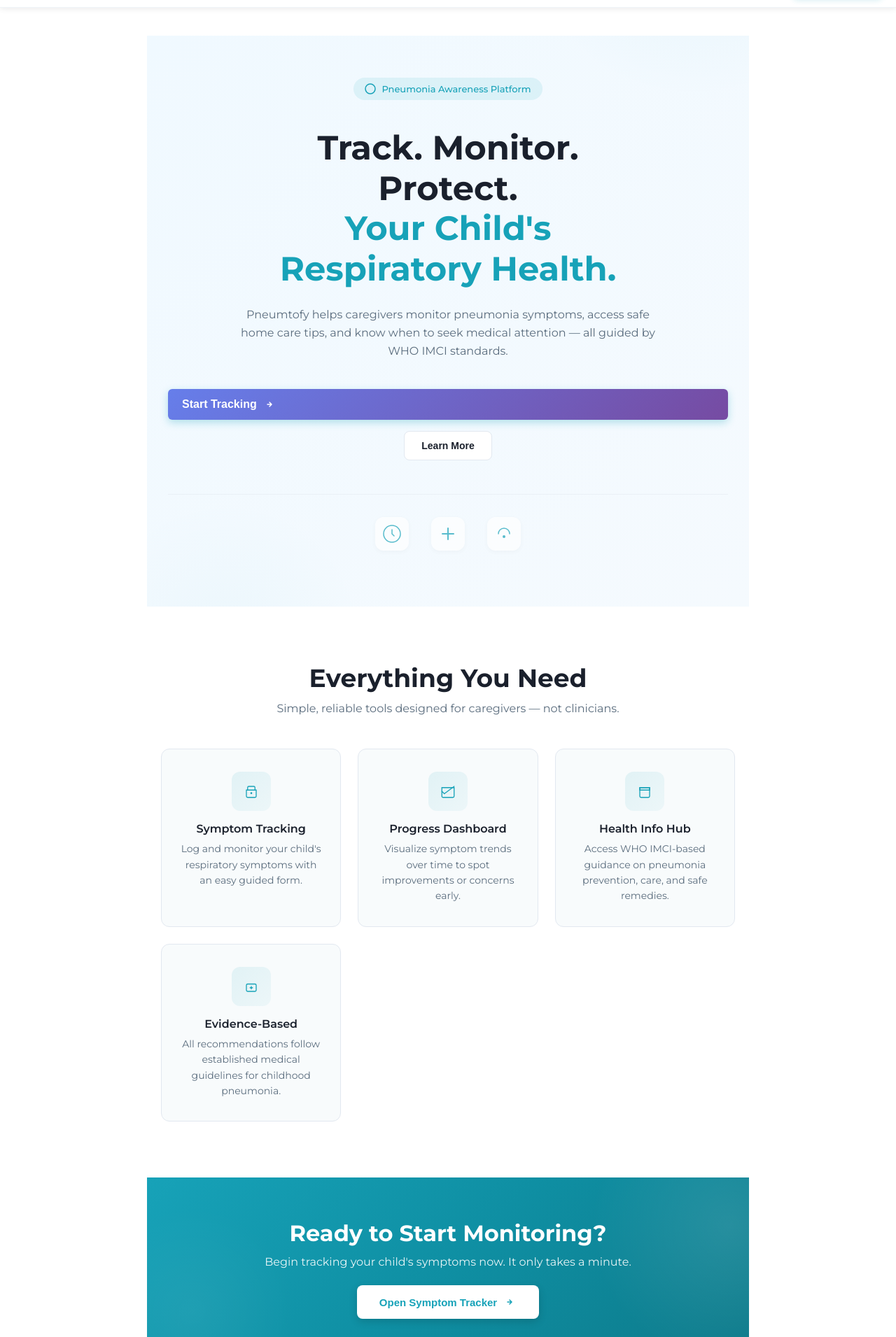
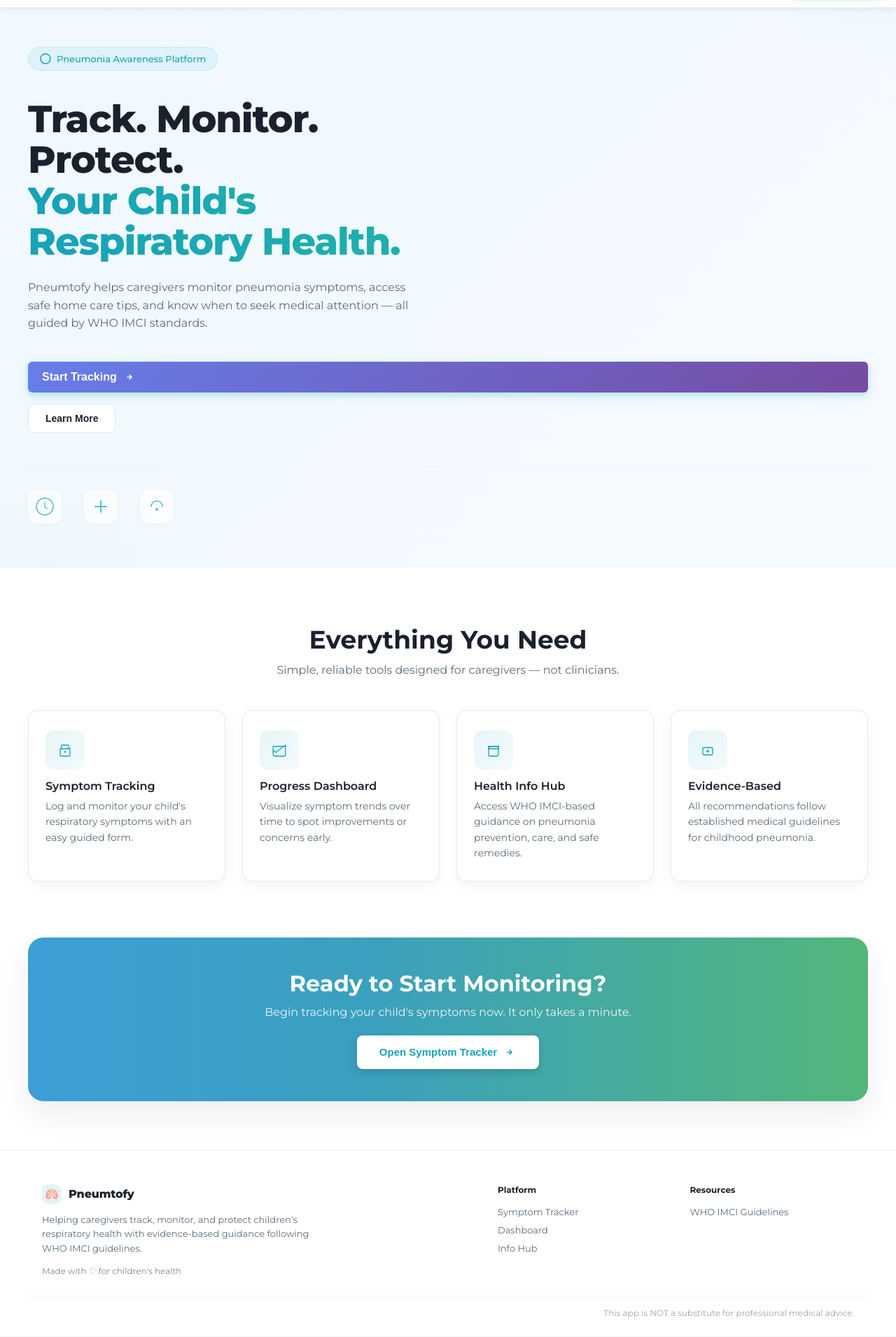
Before and after one commit to ultraeli/Pneumtofy, a React (Create React App) app in the folder frontend/: page / in a window 1280 px wide. Shown: the part 49-1960 px from the top of the page at 70% size. Built offline with nearby package versions, Linux system fonts and the light colour scheme; the HTML template or start-up script is replaced by a standard one.

Commit message:
Changed styling of homepage

```diff
--- a/frontend/src/App.css
+++ b/frontend/src/App.css
@@ -12,8 +12,18 @@
   padding: 40px 20px;
 }
 
+.main-content.main-content--full {
+  max-width: none;
+  margin: 0;
+  padding: 0;
+}
+
 @media (max-width: 768px) {
   .main-content {
     padding: 20px 10px;
   }
+
+  .main-content.main-content--full {
+    padding: 0;
+  }
 }
--- a/frontend/src/App.jsx
+++ b/frontend/src/App.jsx
@@ -1,5 +1,5 @@
 import React, { useState } from 'react';
-import { BrowserRouter as Router, Routes, Route, Navigate, useNavigate } from 'react-router-dom';
+import { BrowserRouter as Router, Routes, Route, Navigate, useNavigate, useLocation } from 'react-router-dom';
 import './App.css';
 import { AuthProvider } from './contexts/AuthContext';
 import Home from './components/Home';
@@ -15,6 +15,7 @@ import ProtectedRoute from './components/ProtectedRoute';
 function AppContent() {
   const [assessmentResult, setAssessmentResult] = useState(null);
   const navigate = useNavigate();
+  const location = useLocation();
 
   const handleSymptomSubmit = (result) => {
     setAssessmentResult(result);
@@ -39,7 +40,7 @@ function AppContent() {
           <div className="app">
             <Navigation onGoHome={handleGoHome} />
 
-            <main className="main-content">
+            <main className={`main-content ${location.pathname === '/' ? 'main-content--full' : ''}`}>
               <Routes>
                 <Route path="/" element={<Home />} />
                 <Route path="/symptom-form" element={<SymptomForm onSubmit={handleSymptomSubmit} />} />
--- a/frontend/src/components/Home.css
+++ b/frontend/src/components/Home.css
@@ -4,13 +4,14 @@
   display: flex;
   flex-direction: column;
   background-color: #f8fbfc;
+  width: 100%;
 }
 
 /* Hero Section */
 .hero-section {
   background: linear-gradient(135deg, #f0f9ff 0%, #f5fafe 100%);
-  padding: 60px 20px 80px;
-  text-align: center;
+  padding: 56px 20px 64px;
+  text-align: left;
   position: relative;
   overflow: hidden;
 }
@@ -40,7 +41,7 @@
 }
 
 .hero-content {
-  max-width: 800px;
+  max-width: 1200px;
   margin: 0 auto;
   position: relative;
   z-index: 1;
@@ -55,8 +56,9 @@
   color: #17a2b8;
   margin-bottom: 20px;
   padding: 8px 16px;
-  background: rgba(23, 162, 184, 0.1);
+  background: rgba(23, 162, 184, 0.08);
   border-radius: 24px;
+  border: 1px solid rgba(23, 162, 184, 0.12);
 }
 
 .tag-icon {
@@ -64,15 +66,19 @@
 }
 
 .hero-title {
-  font-size: 48px;
-  font-weight: 700;
-  line-height: 1.2;
+  font-size: 54px;
+  font-weight: 750;
+  line-height: 1.08;
   color: #1a202c;
   margin: 20px 0 24px;
+  letter-spacing: -0.02em;
 }
 
 .hero-title .highlight {
-  color: #17a2b8;
+  background: linear-gradient(90deg, #17a2b8 0%, #20b2aa 50%, #2ea376 100%);
+  -webkit-background-clip: text;
+  -webkit-text-fill-color: transparent;
+  background-clip: text;
   display: block;
 }
 
@@ -81,15 +87,13 @@
   color: #5a6c7d;
   line-height: 1.6;
   margin-bottom: 32px;
-  max-width: 600px;
-  margin-left: auto;
-  margin-right: auto;
+  max-width: 560px;
 }
 
 .hero-buttons {
   display: flex;
   gap: 16px;
-  justify-content: center;
+  justify-content: flex-start;
   flex-wrap: wrap;
   margin-bottom: 48px;
 }
@@ -138,7 +142,7 @@
 .hero-icons {
   display: flex;
   gap: 32px;
-  justify-content: center;
+  justify-content: flex-start;
   padding-top: 32px;
   border-top: 1px solid rgba(226, 232, 240, 0.5);
 }
@@ -190,26 +194,27 @@
 }
 
 .feature-card {
-  padding: 32px 24px;
-  background: #f8fbfc;
-  border-radius: 12px;
-  border: 1px solid #e2e8f0;
-  text-align: center;
+  padding: 28px 24px;
+  background: #ffffff;
+  border-radius: 14px;
+  border: 1px solid rgba(226, 232, 240, 0.9);
+  text-align: left;
   transition: all 0.3s ease;
   cursor: pointer;
+  box-shadow: 0 6px 18px rgba(15, 23, 42, 0.04);
 }
 
 .feature-card:hover {
   border-color: #17a2b8;
-  box-shadow: 0 8px 24px rgba(23, 162, 184, 0.12);
+  box-shadow: 0 16px 40px rgba(23, 162, 184, 0.12);
   transform: translateY(-4px);
-  background: #f0f9ff;
+  background: #fbfdff;
 }
 
 .feature-icon {
   width: 56px;
   height: 56px;
-  margin: 0 auto 16px;
+  margin: 0 0 14px;
   display: flex;
   align-items: center;
   justify-content: center;
@@ -239,42 +244,20 @@
 
 /* CTA Section */
 .cta-section {
-  background: linear-gradient(135deg, #17a2b8 0%, #0f8fa3 50%, #0d7a8a 100%);
-  padding: 60px 20px;
+  background: #ffffff;
+  padding: 0 20px 70px;
   text-align: center;
   position: relative;
   overflow: hidden;
 }
 
-.cta-section::before {
-  content: '';
-  position: absolute;
-  top: -50%;
-  right: -20%;
-  width: 400px;
-  height: 400px;
-  background: radial-gradient(circle, rgba(255, 255, 255, 0.1) 0%, transparent 70%);
-  border-radius: 50%;
-  z-index: 0;
-}
-
-.cta-section::after {
-  content: '';
-  position: absolute;
-  bottom: -30%;
-  left: -10%;
-  width: 300px;
-  height: 300px;
-  background: radial-gradient(circle, rgba(255, 255, 255, 0.05) 0%, transparent 70%);
-  border-radius: 50%;
-  z-index: 0;
-}
-
 .cta-content {
-  max-width: 600px;
+  max-width: 1200px;
   margin: 0 auto;
-  position: relative;
-  z-index: 1;
+  background: linear-gradient(90deg, #3b9fd6 0%, #3aa0bf 40%, #53b67a 100%);
+  border-radius: 22px;
+  padding: 46px 24px;
+  box-shadow: 0 18px 44px rgba(15, 23, 42, 0.08);
 }
 
 .cta-title {
@@ -320,7 +303,7 @@
 /* Responsive Design */
 @media (max-width: 768px) {
   .hero-title {
-    font-size: 36px;
+    font-size: 40px;
   }
 
   .hero-description {
@@ -377,7 +360,7 @@
 
 @media (max-width: 480px) {
   .hero-section {
-    padding: 40px 16px 60px;
+    padding: 40px 16px 56px;
   }
 
   .hero-title {
@@ -429,7 +412,12 @@
   }
 
   .cta-section {
-    padding: 40px 16px;
+    padding: 0 16px 56px;
+  }
+
+  .cta-content {
+    padding: 34px 18px;
+    border-radius: 18px;
   }
 
   .cta-title {
@@ -440,3 +428,129 @@
     font-size: 13px;
   }
 }
+
+/* Footer */
+.home-footer {
+  background: #ffffff;
+  border-top: 1px solid #eef2f7;
+}
+
+.footer-container {
+  max-width: 1200px;
+  margin: 0 auto;
+  padding: 48px 20px 28px;
+  display: grid;
+  grid-template-columns: 1.2fr 1fr;
+  gap: 40px;
+}
+
+.footer-logo {
+  display: inline-flex;
+  align-items: center;
+  gap: 10px;
+  color: #1a202c;
+  font-weight: 800;
+  letter-spacing: -0.01em;
+  margin-bottom: 12px;
+}
+
+.footer-logo-mark {
+  width: 28px;
+  height: 28px;
+  display: inline-flex;
+  align-items: center;
+  justify-content: center;
+  border-radius: 9px;
+  background: rgba(23, 162, 184, 0.12);
+}
+
+.footer-logo-text {
+  font-size: 16px;
+}
+
+.footer-description {
+  color: #5a6c7d;
+  line-height: 1.6;
+  font-size: 13px;
+  max-width: 420px;
+  margin: 0 0 14px;
+}
+
+.footer-made-with {
+  color: #7a8a9a;
+  font-size: 12px;
+  margin: 0;
+}
+
+.footer-links {
+  display: grid;
+  grid-template-columns: 1fr 1fr;
+  gap: 40px;
+  justify-items: start;
+}
+
+.footer-column {
+  display: flex;
+  flex-direction: column;
+  gap: 10px;
+}
+
+.footer-heading {
+  font-size: 12px;
+  font-weight: 700;
+  color: #1a202c;
+  margin: 0 0 6px;
+}
+
+.footer-link {
+  background: none;
+  border: 0;
+  padding: 0;
+  font: inherit;
+  color: #5a6c7d;
+  font-size: 13px;
+  cursor: pointer;
+  text-decoration: none;
+  text-align: left;
+  transition: color 0.2s ease;
+}
+
+.footer-link:hover {
+  color: #17a2b8;
+}
+
+.footer-bottom {
+  max-width: 1200px;
+  margin: 0 auto;
+  padding: 16px 20px 26px;
+  display: flex;
+  justify-content: flex-end;
+  border-top: 1px solid #f1f5f9;
+}
+
+.footer-disclaimer {
+  margin: 0;
+  font-size: 12px;
+  color: #9aa6b2;
+}
+
+@media (max-width: 900px) {
+  .footer-container {
+    grid-template-columns: 1fr;
+  }
+
+  .footer-links {
+    grid-template-columns: 1fr 1fr;
+  }
+
+  .footer-bottom {
+    justify-content: flex-start;
+  }
+}
+
+@media (max-width: 520px) {
+  .footer-links {
+    grid-template-columns: 1fr;
+    gap: 20px;
+  }
+}
--- a/frontend/src/components/Home.jsx
+++ b/frontend/src/components/Home.jsx
@@ -140,6 +140,44 @@ function Home() {
           </button>
         </div>
       </section>
+
+      {/* Footer */}
+      <footer className="home-footer">
+        <div className="footer-container">
+          <div className="footer-brand">
+            <div className="footer-logo">
+              <span className="footer-logo-mark" aria-hidden="true">🫁</span>
+              <span className="footer-logo-text">Pneumtofy</span>
+            </div>
+            <p className="footer-description">
+              Helping caregivers track, monitor, and protect children's respiratory health with evidence-based guidance following WHO IMCI guidelines.
+            </p>
+            <p className="footer-made-with">Made with ♡ for children's health</p>
+          </div>
+
+          <div className="footer-links">
+            <div className="footer-column">
+              <h4 className="footer-heading">Platform</h4>
+              <button className="footer-link" type="button" onClick={() => navigate('/symptom-form')}>Symptom Tracker</button>
+              <button className="footer-link" type="button" onClick={() => navigate('/tracker')}>Dashboard</button>
+              <button className="footer-link" type="button" onClick={() => navigate('/info')}>Info Hub</button>
+            </div>
+
+            <div className="footer-column">
+              <h4 className="footer-heading">Resources</h4>
+              <a className="footer-link" href="https://www.who.int/publications/i/item/9789241549799" target="_blank" rel="noreferrer">
+                WHO IMCI Guidelines
+              </a>
+            </div>
+          </div>
+        </div>
+
+        <div className="footer-bottom">
+          <p className="footer-disclaimer">
+            This app is NOT a substitute for professional medical advice.
+          </p>
+        </div>
+      </footer>
     </div>
   );
 }
--- a/frontend/src/components/Navigation.jsx
+++ b/frontend/src/components/Navigation.jsx
@@ -37,7 +37,15 @@ export default function Navigation({ onGoHome }) {
     <nav className="navbar">
       <div className="nav-container">
         <div className="logo" onClick={handleHomeClick}>
-          <h1>🫁 Pneumtofy</h1>
+          <div className="brand">
+            <span className="brand-mark" aria-hidden="true">
+              <svg width="22" height="22" viewBox="0 0 24 24" fill="none">
+                <circle cx="12" cy="12" r="10" fill="#17a2b8" opacity="0.16" />
+                <path d="M12 6V12L15 14.5" stroke="#17a2b8" strokeWidth="1.8" strokeLinecap="round" strokeLinejoin="round" />
+              </svg>
+            </span>
+            <span className="brand-text">Pneumtofy</span>
+          </div>
         </div>
         <ul className="nav-menu">
           <li>
```
Also changed, not shown: 1 other file (tests, documents, lock files or other folders).
